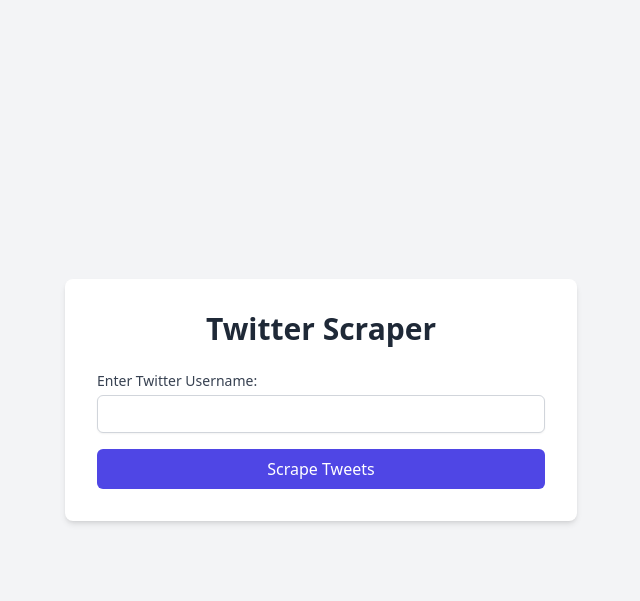
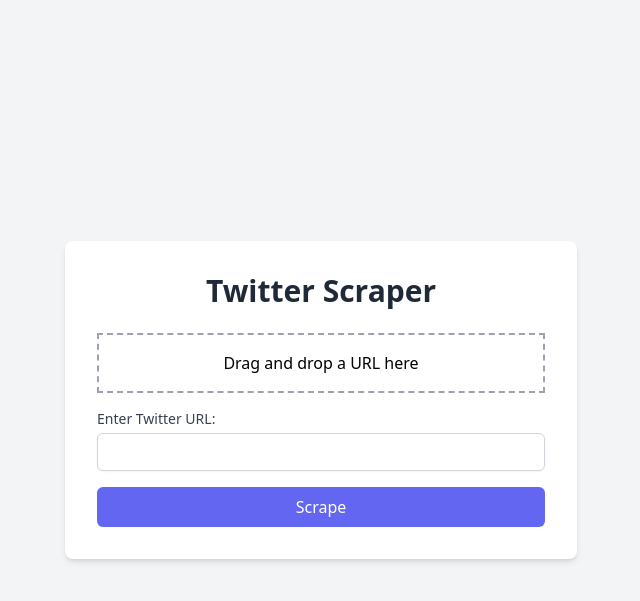
Before and after one commit to kobasi896/Infinite-Scrapper, a Flask app: page / in a window 1280 px wide. Shown: the top 601 px of the page, without its empty margins (319-959 px from the left). Run offline with Flask 3, Linux system fonts and the light colour scheme; some libraries are stand-ins or nearby versions.

Commit message:
Update index.html
add drag and drop.

```diff
--- a/templates/index.html
+++ b/templates/index.html
@@ -10,31 +10,61 @@
     <div class="max-w-lg w-full bg-white shadow-md rounded-lg p-8">
         <h1 class="text-3xl font-bold text-gray-800 text-center mb-6">Twitter Scraper</h1>
 
-        <!-- Form to submit the username -->
+        <!-- Drag-and-Drop Zone -->
+        <div id="drop-zone" class="border-2 border-dashed border-gray-400 p-4 text-center mb-4">
+            Drag and drop a URL here
+        </div>
+
+        <!-- Form to submit the username or URL -->
         <form method="POST" action="/" class="space-y-4">
             <div>
-                <label for="username" class="block text-sm font-medium text-gray-700">Enter Twitter Username:</label>
-                <input type="text" id="username" name="username" required class="mt-1 block w-full px-4 py-2 border border-gray-300 rounded-md shadow-sm focus:outline-none focus:ring-indigo-500 focus:border-indigo-500 sm:text-sm">
+                <label for="url" class="block text-sm font-medium text-gray-700">Enter Twitter URL:</label>
+                <input type="text" id="url" name="url" required class="mt-1 block w-full px-4 py-2 border border-gray-300 rounded-md shadow-sm focus:outline-none focus:ring-indigo-500 focus:border-indigo-500 sm:text-sm">
             </div>
-            <button type="submit" class="w-full bg-indigo-600 text-white py-2 px-4 rounded-md hover:bg-indigo-700 focus:outline-none focus:ring-2 focus:ring-indigo-500 focus:ring-offset-2">
-                Scrape Tweets
+            <button type="submit" class="w-full bg-indigo-500 text-white py-2 px-4 rounded-md hover:bg-indigo-600">
+                Scrape
             </button>
         </form>
+    </div>
 
-        <!-- Display results if tweets were scraped -->
-        {% if tweets %}
-            <div class="mt-8">
-                <h2 class="text-xl font-semibold text-gray-800">Tweets for @{{ username }}:</h2>
-                <ul class="mt-4 space-y-2">
-                    {% for tweet in tweets %}
-                        <li class="bg-gray-50 border border-gray-200 p-4 rounded-md">
-                            <strong class="block text-gray-700">{{ tweet.id }}:</strong>
-                            <span class="text-gray-600">{{ tweet.text }}</span>
-                        </li>
-                    {% endfor %}
-                </ul>
-            </div>
-        {% endif %}
-    </div>
+    <script>
+        const dropZone = document.getElementById('drop-zone');
+        const urlInput = document.getElementById('url');
+
+        // Function to validate if the text is a URL
+        function isValidURL(string) {
+            try {
+                let url = new URL(string);
+                return url.protocol === "http:" || url.protocol === "https:";
+            } catch (_) {
+                return false;
+            }
+        }
+
+        // Drag over event
+        dropZone.addEventListener('dragover', (event) => {
+            event.preventDefault();
+            dropZone.classList.add('bg-gray-200');
+        });
+
+        // Drag leave event
+        dropZone.addEventListener('dragleave', () => {
+            dropZone.classList.remove('bg-gray-200');
+        });
+
+        // Drop event
+        dropZone.addEventListener('drop', (event) => {
+            event.preventDefault();
+            dropZone.classList.remove('bg-gray-200');
+
+            const droppedText = event.dataTransfer.getData('text');
+
+            if (isValidURL(droppedText)) {
+                urlInput.value = droppedText; // Populate the input field
+            } else {
+                alert('Invalid URL. Please drop a valid URL.');
+            }
+        });
+    </script>
 </body>
 </html>
```
